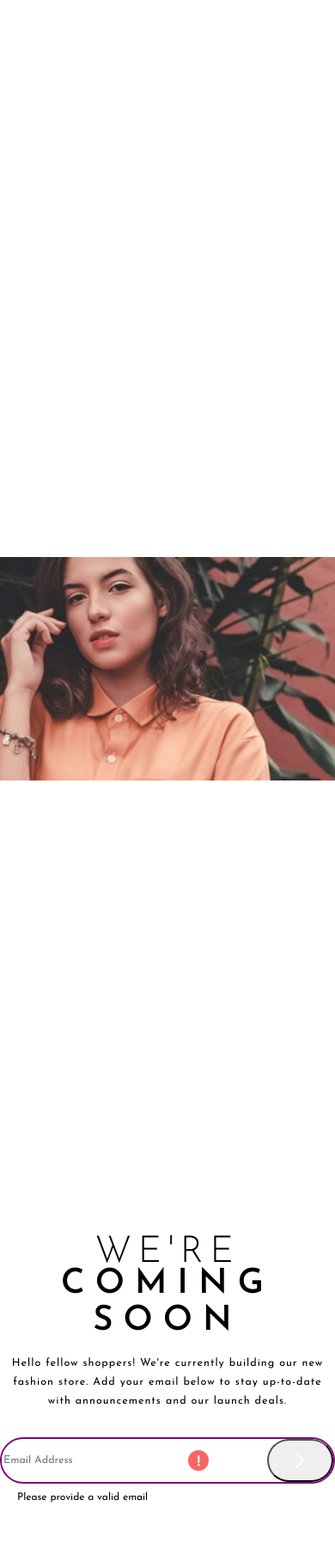
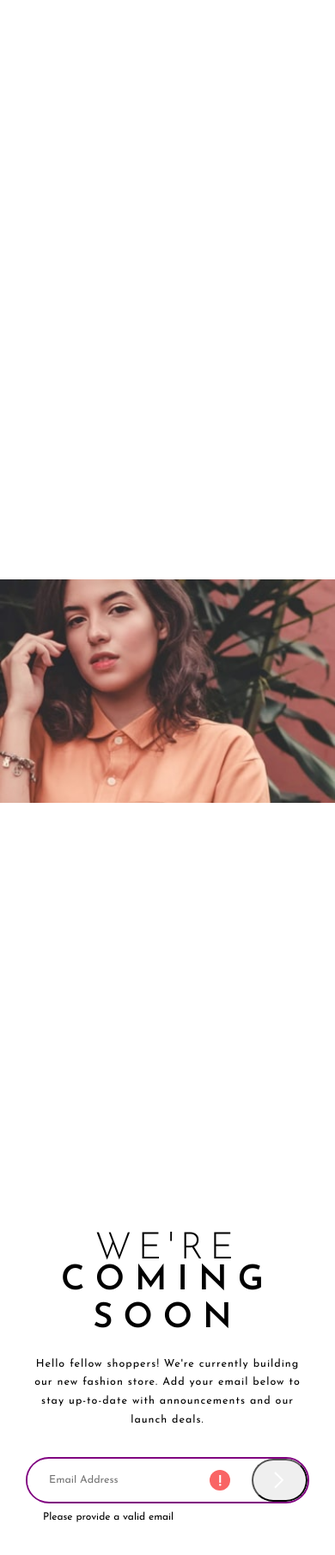
Before and after one commit to harnettd/base-apparel-coming-son, a plain HTML site: page index.html in a window 390 px wide. Shown: the part 85-1894 px from the top of the page at 86% size. Drawn offline with Linux system fonts and the light colour scheme.

Commit message:
adjust margin and padding organization for mobile

```diff
--- a/style/default.scss
+++ b/style/default.scss
@@ -48,7 +48,7 @@ body {
   display: grid;
   grid-template-rows: 100% 100% 100%;
 
-  min-width: 37.5rem;
+  min-width: $x-small;
   max-width: $small;
 
   @media screen and (min-width: $breakpoint) {
@@ -56,10 +56,8 @@ body {
     grid-template-columns: auto minmax(min-content, max-content);
     column-gap: 7rem;
 
-    // margin-left: 10rem;
+    width: 144rem;
     max-width: none;
-    width: 144rem;
-    height: 80rem;
   }
 
   &__wrapper {
@@ -77,7 +75,8 @@ body {
 
 .logo {
   display: block;
-  margin: 3rem;
+
+  margin: 3rem 0 3rem 3rem;
   max-width: 15.8rem;
   height: auto;
 
@@ -100,15 +99,12 @@ body {
 
 .hero-img {
   display: block;
+
+  margin-bottom: 5.5rem;
   width: 100%;
   height: auto;
 
   @media screen and (min-width: $breakpoint) {
-    // margin-left: 2rem;
-    // max-height: 80rem;
-    // min-width: 100%;
-    // object-fit: cover;
-    // object-position: right top;
     width: 61rem;
   }
 
@@ -121,27 +117,27 @@ body {
 }
 
 .txt-area {
-  // align-items: flex-start;
-  // display: flex;
-  // justify-content: flex-start;
-  // padding: 0 3.1rem;
-
   @media screen and (min-width: $breakpoint) {
     grid-column: 1 / 2;
     grid-row: 2 / 3;
-    // padding: 0;
   }
 }
 
 .txt-container {
-  margin: 0 auto;
-  max-width: 43rem;
+  padding: 0 3rem;
+
+  @media screen and (min-width: $breakpoint) {
+    margin: 0 auto;
+    padding: 0;
+    max-width: 43rem;
+  }
 }
 
 .headline__start {
+  margin-bottom: -0.6rem;
+
   @include font(4.3rem, $light);
   letter-spacing: 0.75rem;
-  margin: 5.5rem auto -0.6rem;
   text-align: center;
 
   @media screen and (min-width: $breakpoint) {
@@ -153,10 +149,11 @@ body {
 }
 
 .headline__end {
+  margin-bottom: 2rem;
+
   @include font(4rem, $semi-bold);
   letter-spacing: 1.2rem;
   line-height: 1.09;
-  margin-bottom: 1.6rem;
   text-align: center;
 
   @media screen and (min-width: $breakpoint) {
@@ -169,10 +166,11 @@ body {
 }
 
 .copy {
+  margin-bottom: 3.1rem;
+
   @include font(1.25rem, $regular);
   letter-spacing: 0.1rem;
   line-height: 1.75;
-  margin-bottom: 3.1rem;
   text-align: center;
 
   @media screen and (min-width: $breakpoint) {
@@ -203,7 +201,7 @@ body {
   &__input {
     @include font(1.25rem, $regular);
     border: none;
-    // padding: 1.7rem 1.7rem 1.7rem 2.5rem;
+    padding: 1.7rem 1.7rem 1.7rem 2.5rem;
 
     @media screen and (min-width: $breakpoint) {
       @include font(1.25rem, $regular);
```
Also changed, not shown: style/default.css, 1 other file.
